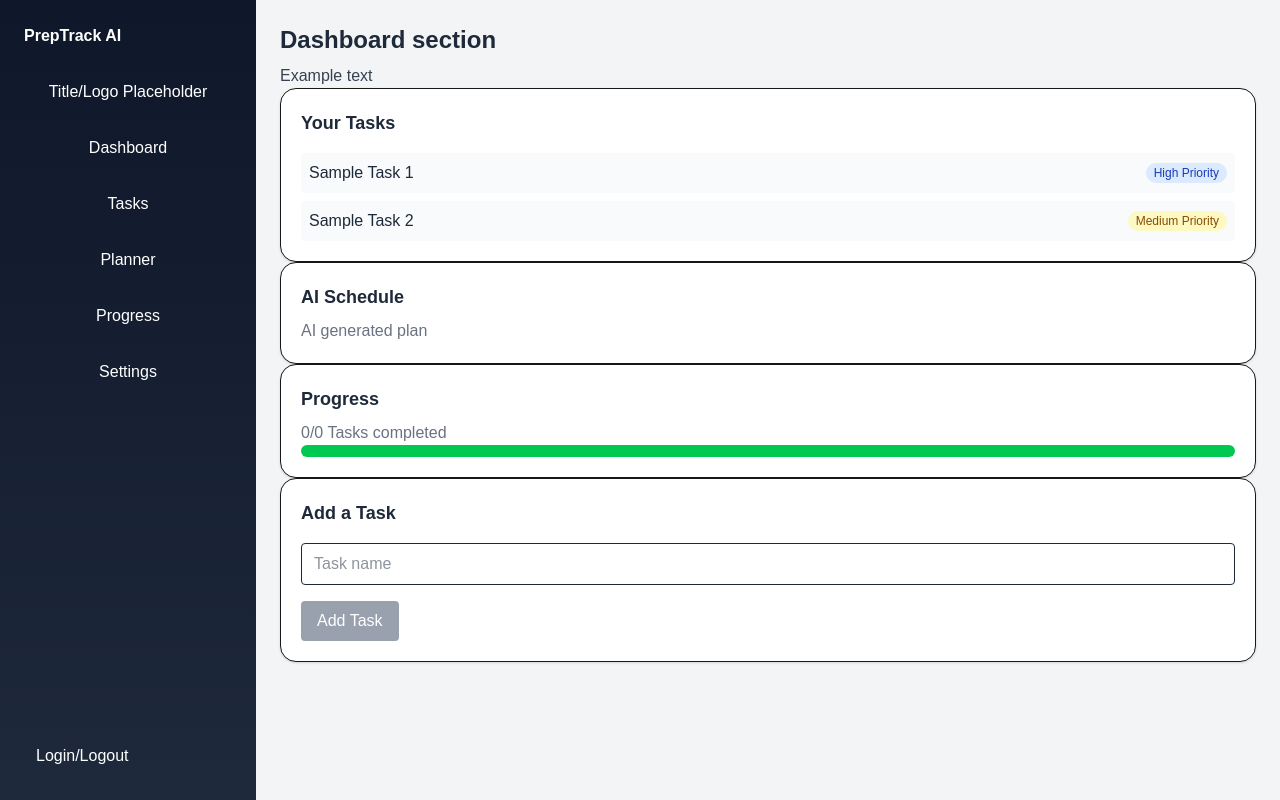
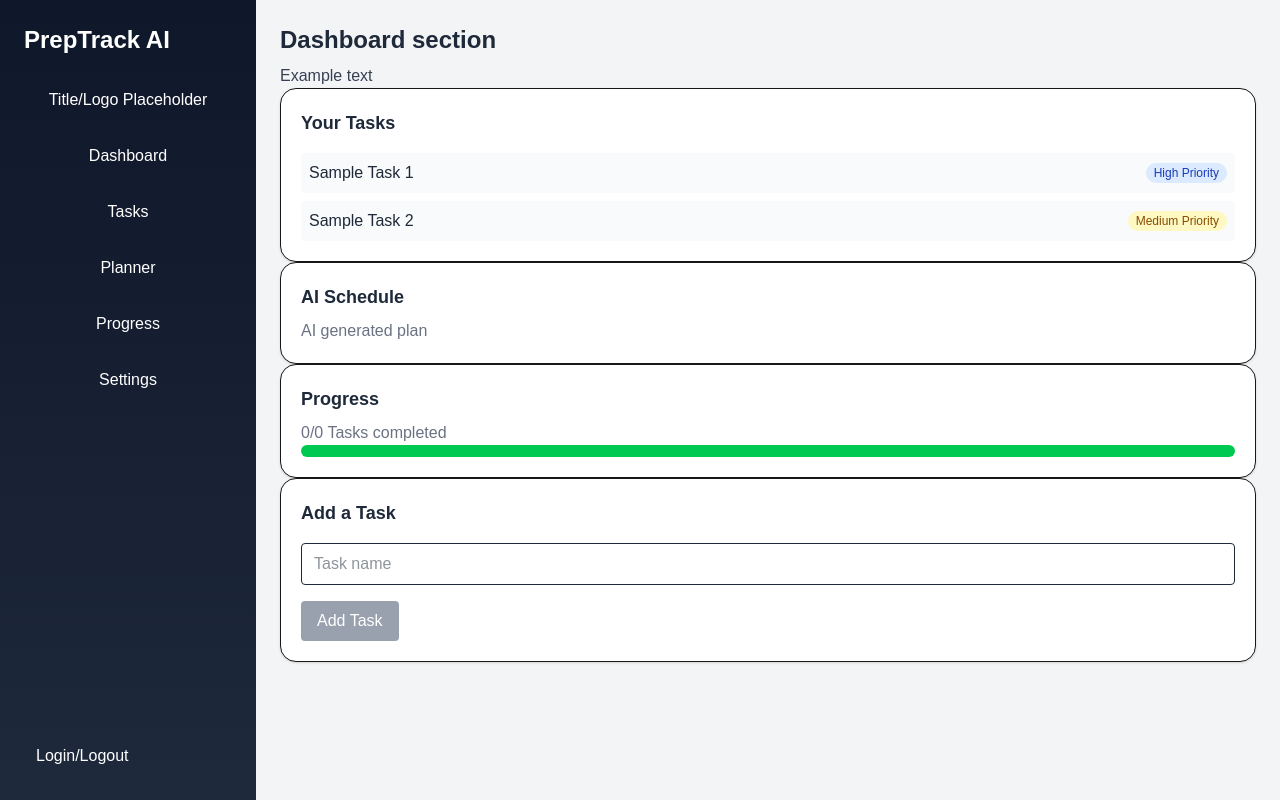
Before and after one commit to Jenushan44/preptrack-ai, a Next.js app: page /dashboard in a window 1280 px wide. Built offline with nearby package versions, Linux system fonts and the light colour scheme.

Commit message:
Fix sidebar title class and import paths

```diff
--- a/src/app/dashboard/page.tsx
+++ b/src/app/dashboard/page.tsx
@@ -1,7 +1,7 @@
 
 import ProgressTracker from '@/components/ProgressTracker';
-import AISchedule from '../../components/AISchedule';
-import TaskList from '../../components/TaskList';
+import AISchedule from '@/components/AISchedule';
+import TaskList from '@/components/TaskList';
 import TaskForm from '@/components/TaskForm';
 
 export default function DashboardPage() {
--- a/src/components/Sidebar.tsx
+++ b/src/components/Sidebar.tsx
@@ -3,7 +3,7 @@
 export default function Sidebar() {
   return (
     <div className="h-screen w-64 bg-gradient-to-b from-[#0F172A] to-[#1E293B] text-white flex flex-col p-6 space-y-6 sticky top-0 flex-shrink-0">
-      <h1 className="text-2x1 font-bold">PrepTrack AI</h1>
+      <h1 className="text-2xl font-bold">PrepTrack AI</h1>
 
       <nav className="flex flex-col space-y-4">
 
```
Also changed, not shown: lib/firebase.ts (added).
